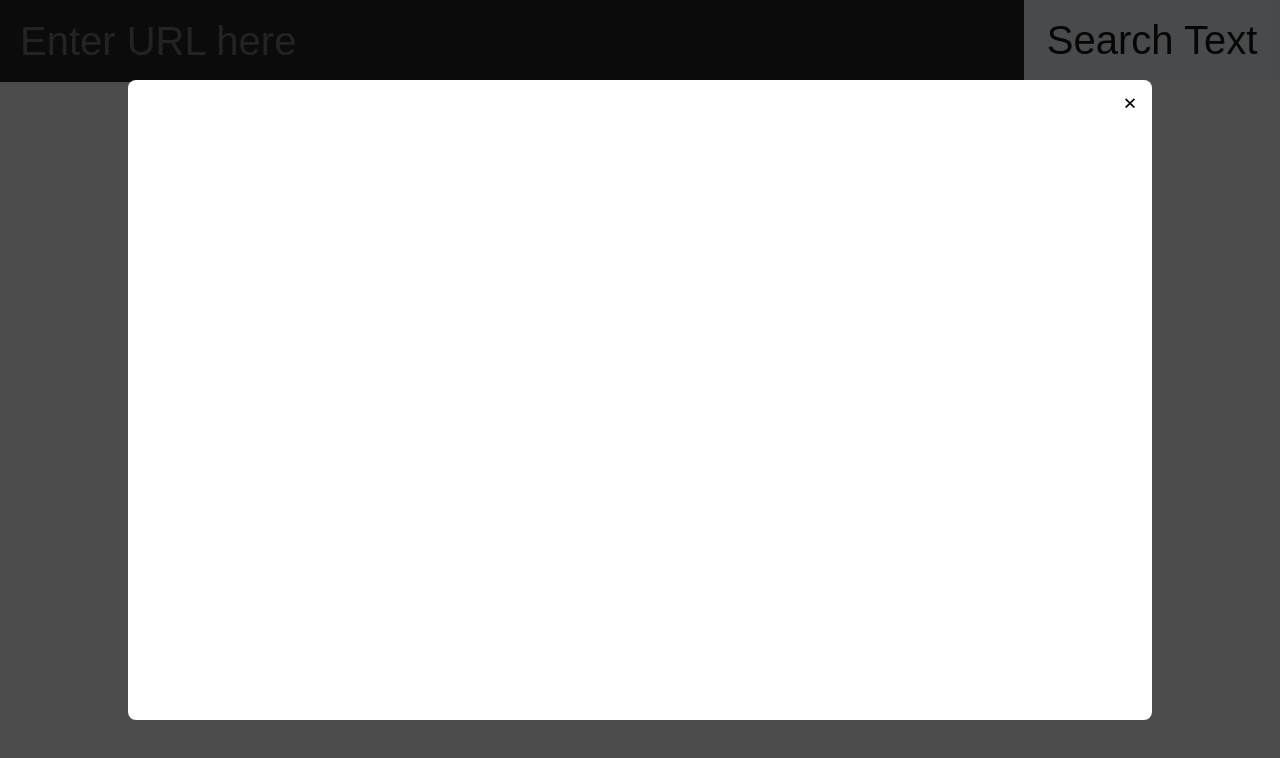
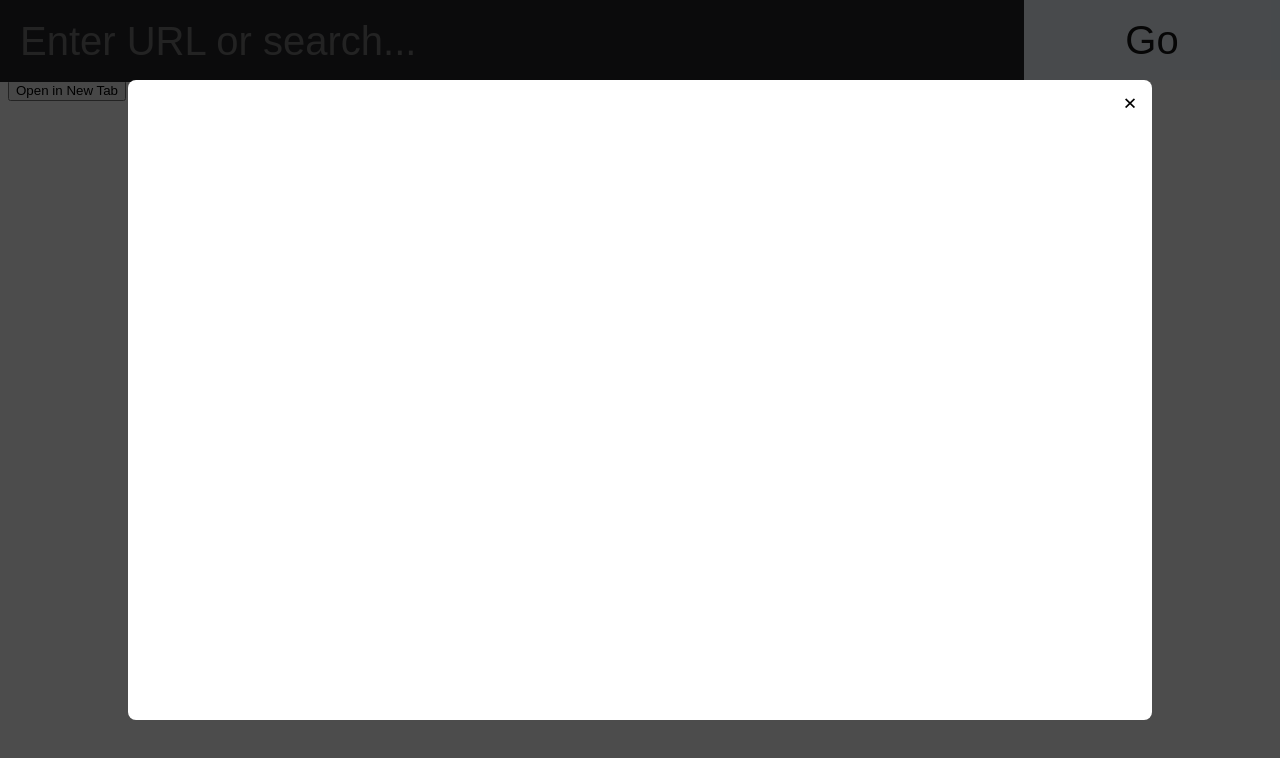
Before and after one commit to Danieldaguy/Kulidbrowsing, a website: page public/index.html in a window 1280 px wide. Drawn offline with Linux system fonts and the light colour scheme.

Commit message:
Update index.html

```diff
--- a/public/index.html
+++ b/public/index.html
@@ -1,6 +1,10 @@
 <!DOCTYPE html>
-<html>
+<html lang="en">
 <head>
+    <meta charset="UTF-8">
+    <meta name="viewport" content="width=device-width, initial-scale=1.0">
+    <title>Proxy Browser</title>
+
     <script src="/uv/uv.bundle.js"></script>
     <script src="/uv/uv.config.js"></script>
 
@@ -17,10 +21,17 @@
     <link rel="stylesheet" href="example.css">
 </head>
 <body>
-        <input type="text" id="urlInput" placeholder="Enter URL here">
-        <button id="searchButton">Search Text</button>
 
-        <!-- Modal Structure -->
+    <div class="container">
+        <h1>Proxy Browser</h1>
+        <div class="search-container">
+            <input type="text" id="urlInput" placeholder="Enter URL or search...">
+            <button id="searchButton">Go</button>
+        </div>
+        <button id="openNewTab">Open in New Tab</button>
+    </div>
+
+    <!-- Modal for iframe -->
     <div id="modal" class="modal">
         <div class="modal-content">
             <span class="close">&times;</span>
```
Lines whose indentation alone changed are shown as unchanged.
